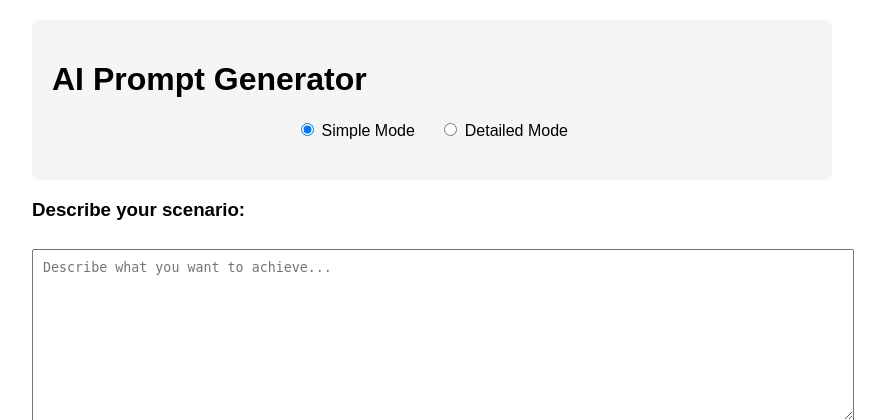
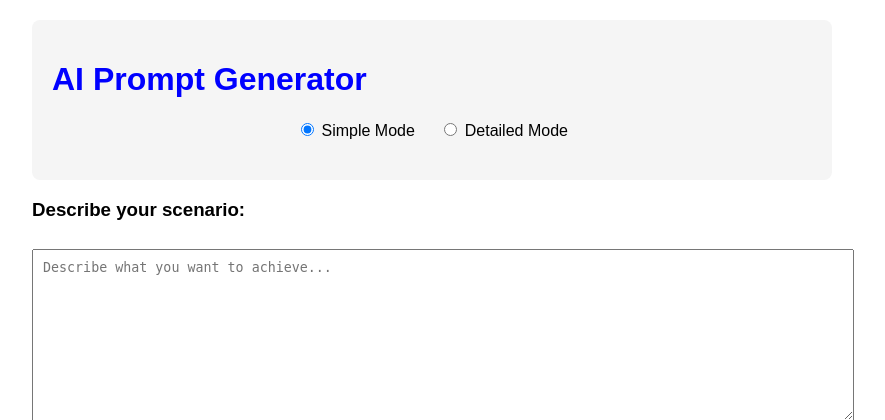
Before and after one commit to PavanP025/PromptCraft, a Flask app: page / in a window 1280 px wide. Shown: the top 420 px of the page, without its empty margins (208-1093 px from the left). Run offline with Flask 3, Linux system fonts and the light colour scheme.

Commit message:
Assistant checkpoint: Update heading color to blue
Assistant generated file changes:
- templates/index.html: Change heading color to blue

---

User prompt:

hey just change the AI prompt generator logo to blue

Replit-Commit-Author: Assistant
Replit-Commit-Session-Id: 6e8a67b1-4b98-449a-80b0-b175344d39d3

```diff
--- a/templates/index.html
+++ b/templates/index.html
@@ -1,4 +1,3 @@
-
 <!DOCTYPE html>
 <html>
 <head>
@@ -64,7 +63,7 @@
 </head>
 <body>
     <div class="container">
-        <h1>AI Prompt Generator</h1>
+        <h1 style="color: blue;">AI Prompt Generator</h1>
         <div class="mode-toggle">
             <label>
                 <input type="radio" name="mode" value="simple" checked onclick="toggleMode('simple')"> Simple Mode
```
